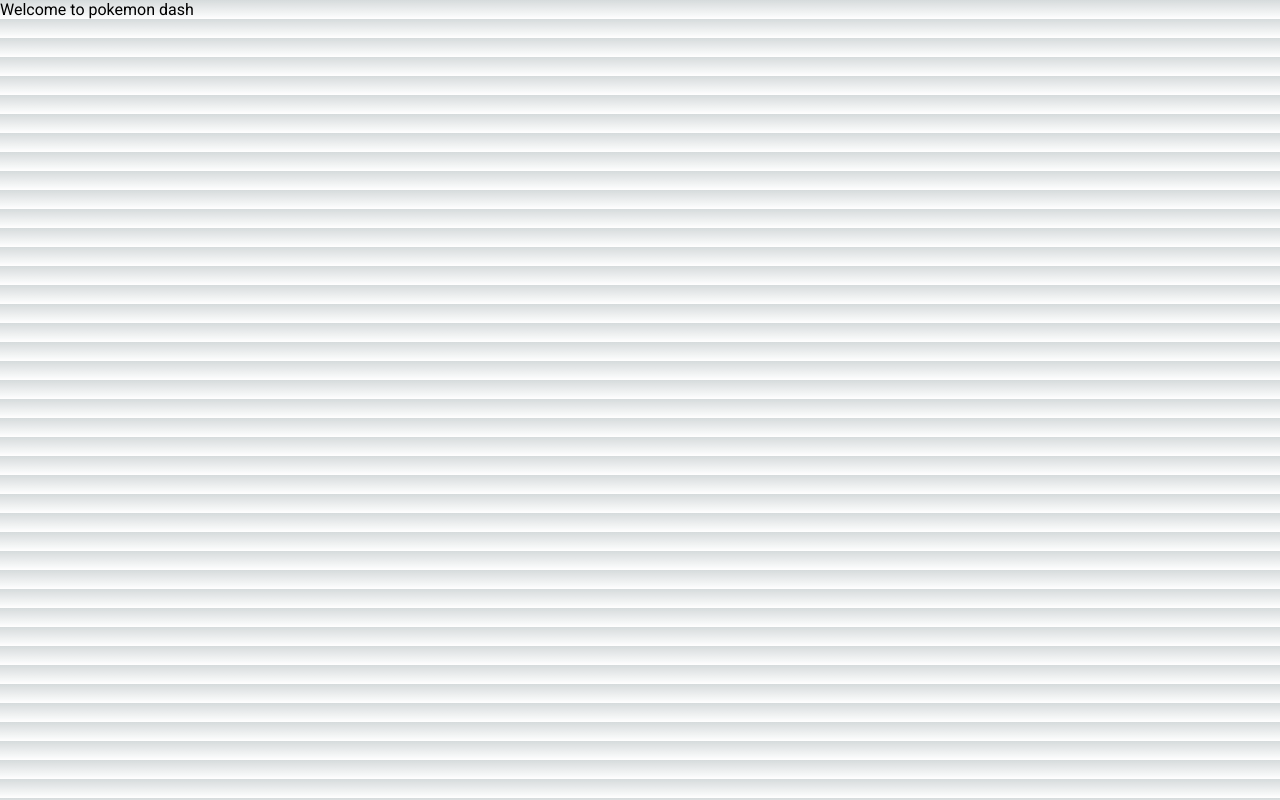
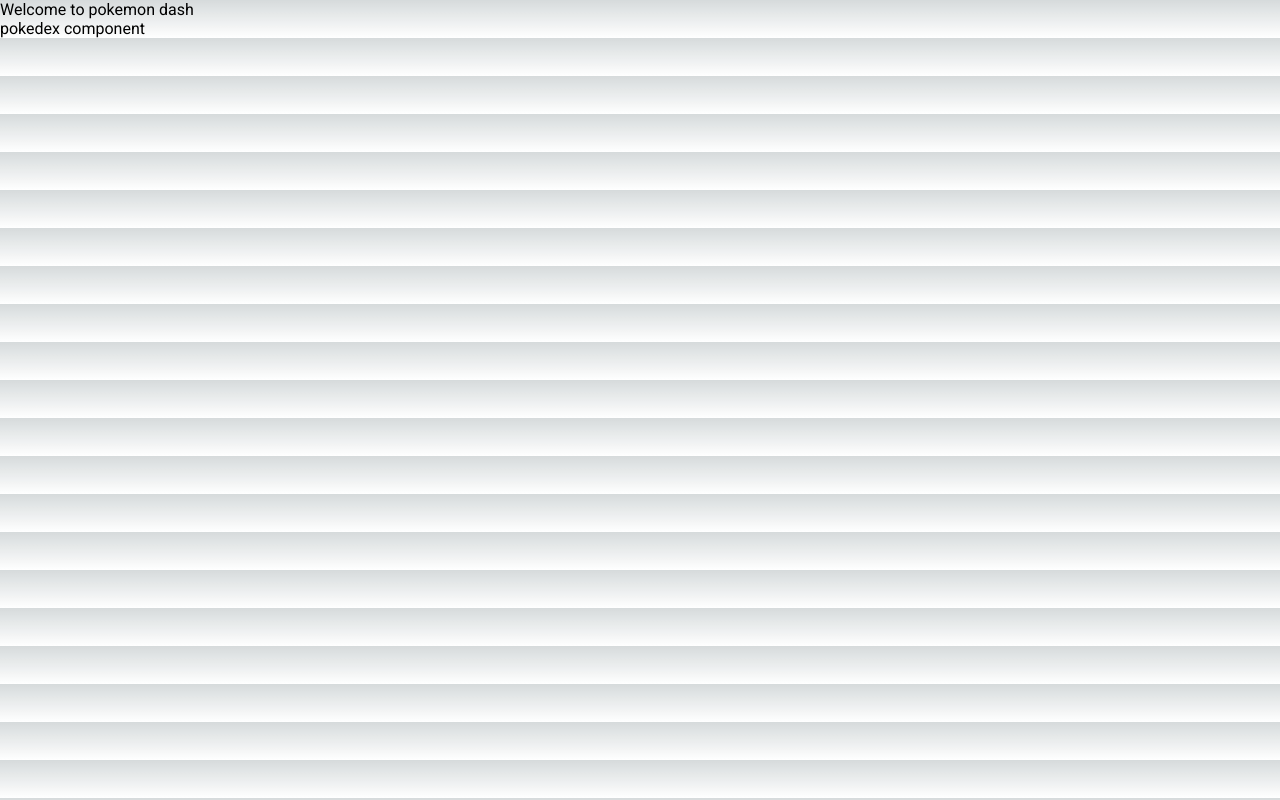
Before and after one commit to Flowrome/pokemon-dash, a Next.js app: page /home in a window 1280 px wide. Built offline with nearby package versions, Linux system fonts and the light colour scheme.

Commit message:
pokedex component

```diff
--- /dev/null
+++ b/components/pokedex/pokedex.tsx
@@ -0,0 +1,11 @@
+import { useState } from 'react';
+
+const Pokedex = () => {
+    return(
+        <div>
+            pokedex component
+        </div>
+    );
+}
+
+export default Pokedex;
--- a/pages/home/index.tsx
+++ b/pages/home/index.tsx
@@ -1,6 +1,8 @@
 import classNames from "classnames";
 import { Roboto } from "@next/font/google";
 import { InferGetStaticPropsType } from "next";
+
+import Pokedex from './../../components/pokedex/pokedex';
 
 const roboto = Roboto({
   weight: ["100", "300", "400", "500", "700", "900"],
@@ -11,6 +13,7 @@ export default function Home() {
   return (
     <div className={classNames({ [roboto.className]: true })}>
       Welcome to pokemon dash
+      <Pokedex></Pokedex>
     </div>
   );
 }
```
